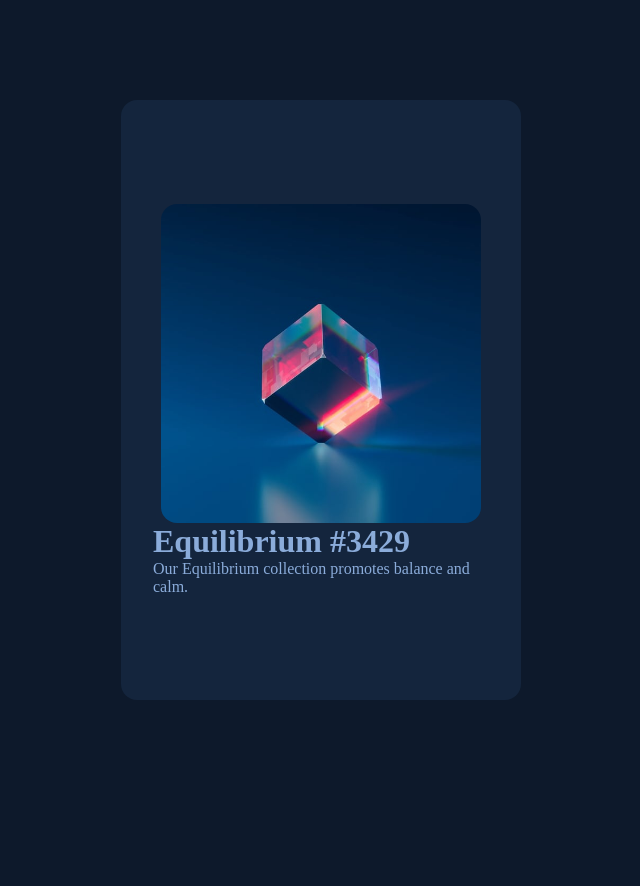
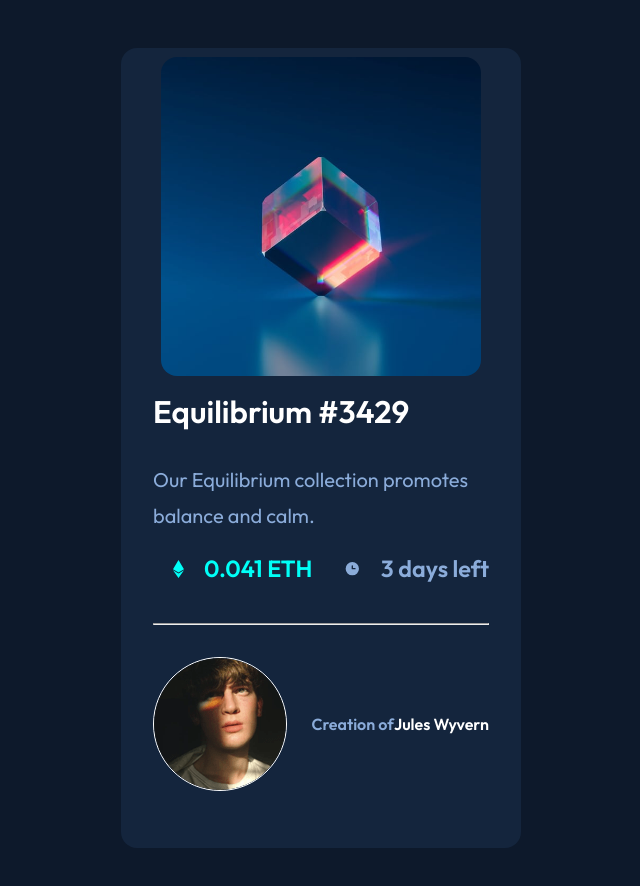
Before and after one commit to roseandlily33/NFT-Product-Preview-Card, a plain HTML site: page index.html in a window 1280 px wide. Shown: the whole page, without its empty margins (319-959 px from the left). Before the commit the page ends 800 px from the top, so only its background shows below. Drawn offline with Linux system fonts and the light colour scheme.

Commit message:
Finished the rough draft

```diff
--- a/index.html
+++ b/index.html
@@ -1,14 +1,17 @@
 <!DOCTYPE html>
 <html lang="en">
+
 <head>
   <meta charset="UTF-8">
-  <meta name="viewport" content="width=device-width, initial-scale=1.0"> <!-- displays site properly based on user's device -->
+  <meta name="viewport" content="width=device-width, initial-scale=1.0">
+  <!-- displays site properly based on user's device -->
 
   <link rel="icon" type="image/png" sizes="32x32" href="./images/favicon-32x32.png">
 
   <title>Frontend Mentor | NFT preview card component</title>
   <link href="style.css" rel="stylesheet" />
 </head>
+
 <body>
   <main class="container">
     <img src="images/image-equilibrium.jpg" alt="equilibrium image" />
@@ -19,12 +22,31 @@
       <p>
         Our Equilibrium collection promotes balance and calm.
       </p>
+      <div class="info">
+        <div class="eth">
+          <img src="images/icon-ethereum.svg" alt="ethereum image" />
+          <h3>
+            0.041 ETH
+          </h3>
+        </div>
+        <div class="days">
+          <img src="images/icon-clock.svg" alt="clock" />
+          <h3>
+            3 days left
+          </h3>
+        </div>
+      </div>
+
+      <hr>
+
+      <div class="user">
+        <img src="images/image-avatar.png" alt="image of Jules Wyvern" />
+        <h4>
+          Creation of <span> Jules Wyvern</span>
+        </h4>
+      </div>
     </div>
+  </main>
+</body>
 
-
-
-  </main>
-
-
-</body>
 </html>
--- a/style.css
+++ b/style.css
@@ -32,6 +32,7 @@ body{
     align-items: center;
     min-height: 100vh;
     padding: 3em;
+    font-family: var(--Outfit);
 }
 .container{
     background-color: var(--VerydarkblueCard);
@@ -42,7 +43,7 @@ body{
     align-items: center;
     border-radius: 1em;
     padding: 2em;
-    height: 600px;
+    height: 800px;
     width: 400px;
 }
 img{
@@ -50,3 +51,66 @@ img{
     max-width: 95%;
     max-height: 95%;
 }
+.mainContent{
+   padding-block: 1em;
+
+}
+h1{
+    color: var(--White);
+    font-size: var(--step-2);
+    padding-bottom: 1em;
+}
+p{
+    font-size: var(--step-0);
+    padding-bottom: 1em;
+    line-height: 1.8em;
+}
+.info{
+    display: flex;
+    flex-direction: row;
+    justify-content: space-between;
+    font-size: var(--step-0);
+    padding-bottom: 2em;
+}
+.eth{
+    color: var(--Cyan);
+    display: flex;
+    flex-direction: row;
+    align-items: center;
+
+}
+.eth img{
+    padding-inline: 1em;
+}
+.days{
+    display: flex;
+    flex-direction: row;
+    align-items: center;
+}
+.days img{
+    padding-inline: 1em;
+}
+hr{
+    color: var(--VerydarkblueLine);
+    width: 100%;
+
+}
+.user{
+    display: flex;
+    flex-direction: row;
+    align-content: center;
+    justify-content: space-between;
+    padding-block: 2em;
+}
+.user img{
+    border: 1px solid var(--White);
+    padding: 0;
+    border-radius: 50%;
+}
+.user h4{
+    display: flex;
+    align-items: center;
+}
+.user span {
+    color: var(--White);
+}
```
